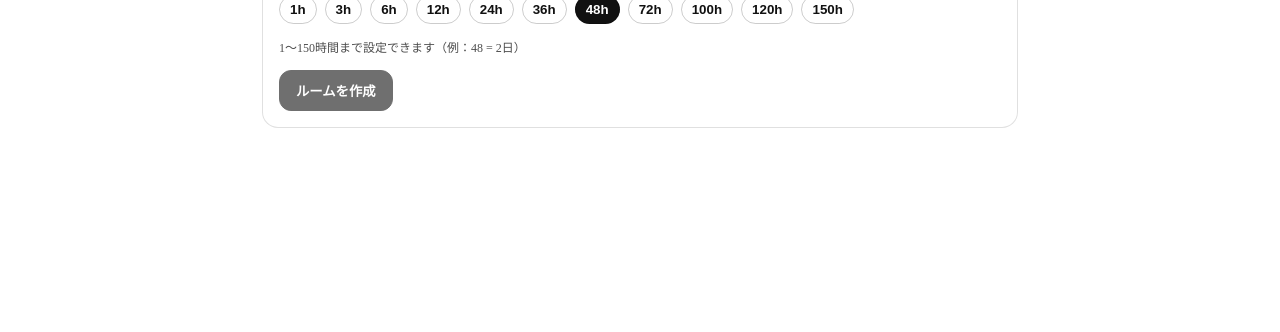
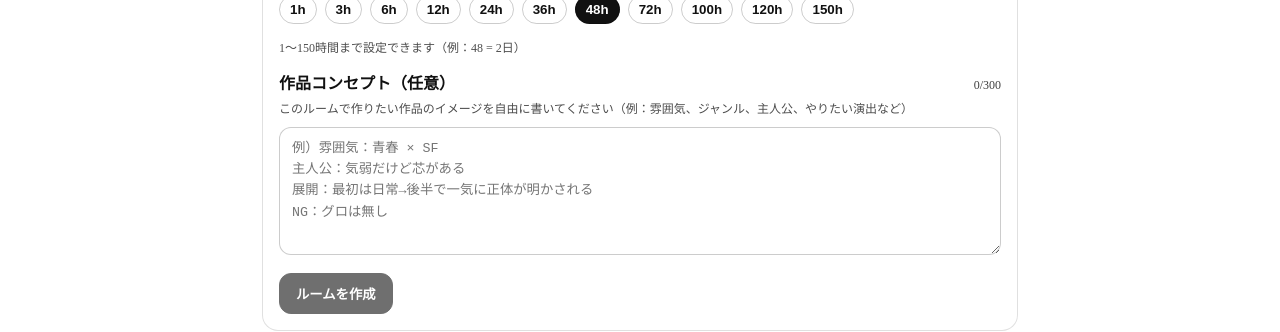
Before and after one commit to toki09141127-source/minnade-tsukuru, a Next.js app: page /rooms/create in a window 1280 px wide. Shown: the part 496-828 px from the top of the page. Before the commit the page ends 800 px from the top, so only its background shows below. Built offline with nearby package versions, Linux system fonts and the light colour scheme; no server answers.

Commit message:
feat: add concept field to room create form

```diff
--- a/app/rooms/create/RoomCreateClient.tsx
+++ b/app/rooms/create/RoomCreateClient.tsx
@@ -2,7 +2,6 @@
 
 import { useMemo, useState } from 'react'
 import { useRouter } from 'next/navigation'
-import Link from 'next/link'
 import { createClient } from '../../../lib/supabase/client'
 
 const CATEGORY_OPTIONS: { value: string; label: string }[] = [
@@ -18,6 +17,8 @@ const CATEGORY_OPTIONS: { value: string; label: string }[] = [
 
 const PRESET_HOURS = [1, 3, 6, 12, 24, 36, 48, 72, 100, 120, 150] as const
 
+const CONCEPT_MAX = 300
+
 export default function RoomCreateClient() {
   const router = useRouter()
   const supabase = createClient()
@@ -27,14 +28,29 @@ export default function RoomCreateClient() {
   const [isAdult, setIsAdult] = useState(false)
   const [hours, setHours] = useState<number>(48)
 
+  // ✅ 追加：コンセプト
+  const [concept, setConcept] = useState('')
+
   const [loading, setLoading] = useState(false)
   const [error, setError] = useState('')
 
-  const canSubmit = useMemo(() => title.trim().length > 0 && !loading, [title, loading])
+  const conceptLen = concept.length
+  const conceptTooLong = conceptLen > CONCEPT_MAX
+
+  const canSubmit = useMemo(() => {
+    return title.trim().length > 0 && !loading && !conceptTooLong
+  }, [title, loading, conceptTooLong])
 
   const submit = async () => {
     const t = title.trim()
     if (!t) return
+
+    // ✅ クライアント側でも弾く（API側でも弾くので二重）
+    const c = concept.trim()
+    if (c.length > CONCEPT_MAX) {
+      setError(`コンセプトは${CONCEPT_MAX}文字以内で入力してください`)
+      return
+    }
 
     setLoading(true)
     setError('')
@@ -65,6 +81,8 @@ export default function RoomCreateClient() {
           category,
           isAdult,
           hours: h,
+          // ✅ 追加：concept
+          concept: c || null,
         }),
       })
 
@@ -86,7 +104,6 @@ export default function RoomCreateClient() {
 
   return (
     <div style={{ maxWidth: 820, margin: '24px auto', padding: '0 16px' }}>
-
       <div
         style={{
           marginTop: 16,
@@ -190,6 +207,50 @@ export default function RoomCreateClient() {
 
         <div style={{ fontSize: 12, opacity: 0.75, marginBottom: 14 }}>1〜150時間まで設定できます（例：48 = 2日）</div>
 
+        {/* ✅ 追加：作品コンセプト */}
+        <div style={{ marginTop: 10, marginBottom: 14 }}>
+          <div style={{ display: 'flex', justifyContent: 'space-between', gap: 10, alignItems: 'baseline' }}>
+            <label style={{ display: 'block', marginBottom: 6, fontWeight: 800 }}>
+              作品コンセプト（任意）
+            </label>
+            <span style={{ fontSize: 12, opacity: 0.8 }}>
+              {conceptLen}/{CONCEPT_MAX}
+            </span>
+          </div>
+
+          <div style={{ fontSize: 12, opacity: 0.75, marginBottom: 8, lineHeight: 1.6 }}>
+            このルームで作りたい作品のイメージを自由に書いてください（例：雰囲気、ジャンル、主人公、やりたい演出など）
+          </div>
+
+          <textarea
+            value={concept}
+            onChange={(e) => setConcept(e.target.value)}
+            placeholder={
+              '例）雰囲気：青春 × SF\n' +
+              '主人公：気弱だけど芯がある\n' +
+              '展開：最初は日常→後半で一気に正体が明かされる\n' +
+              'NG：グロは無し'
+            }
+            rows={5}
+            style={{
+              width: '100%',
+              padding: '10px 12px',
+              borderRadius: 12,
+              border: `1px solid ${conceptTooLong ? '#b00020' : 'rgba(0,0,0,0.2)'}`,
+              background: '#fff',
+              resize: 'vertical',
+              lineHeight: 1.6,
+              wordBreak: 'break-word',
+            }}
+          />
+
+          {conceptTooLong && (
+            <div style={{ marginTop: 8, color: '#b00020', fontSize: 12 }}>
+              コンセプトは{CONCEPT_MAX}文字以内で入力してください
+            </div>
+          )}
+        </div>
+
         <button
           type="button"
           onClick={submit}
```
